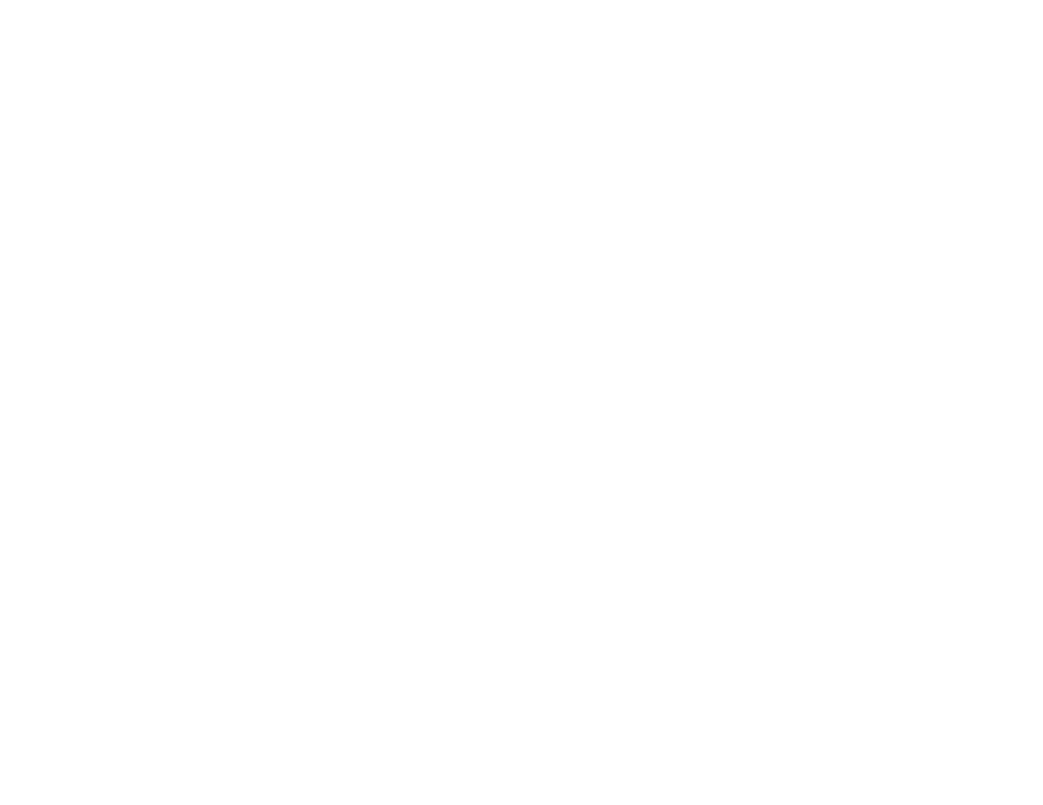
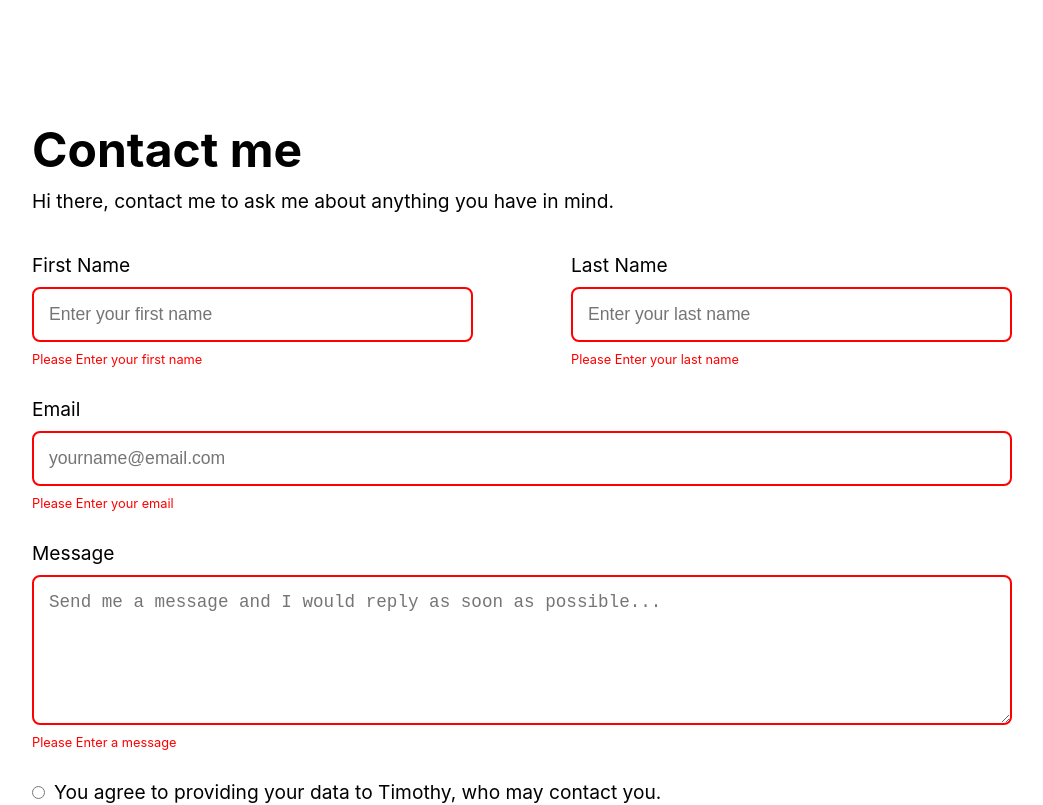
Before and after one commit to Timothy-Achonu/HNG-STAGE-ONE, a React (Create React App) app: page /contact in a window 1280 px wide. Before the commit this address had no page. Shown: the top 805 px of the page, without its empty margins (118-1161 px from the left). Built offline with nearby package versions, Linux system fonts and the light colour scheme.

Commit message:
fix: fixing the position of the form validation warning text

```diff
--- a/src/App.js
+++ b/src/App.js
@@ -7,8 +7,8 @@
   return (
     <div className="App">
         <Routes>
-          <Route path="/HNG-STAGE-ONE" element={<LinkTree />} />
-          <Route path="/HNG-STAGE-ONE/contact" element={<Contact />} />
+          <Route path="/" element={<LinkTree />} />
+          <Route path="/contact" element={<Contact />} />
         </Routes>
 
     </div>
--- a/src/assets/contact.css
+++ b/src/assets/contact.css
@@ -32,6 +32,7 @@
     flex-direction: column;
     margin-top: 20px;
     color: black;
+    position: relative;
 }
 .form div label {
     font-size: 1.2rem;
@@ -44,7 +45,6 @@
     border: 2px solid #ddd;
     font-size: 1.1rem;
     margin-top: 10px;
-
 }
 .form div textarea {
     height: 150px;
@@ -74,17 +74,20 @@
 
 /* form validation */
 
-.display-none {
+.warning-text {
     display: none;
+    font-size: 0.8rem;
+    margin:10px 0;
+    /* position: absolute; */
+    color: red;
 }
 .form div input:invalid,
 .form div textarea:invalid {
     border-color: red !important;
 }
-.form div input:invalid + .display-none,
-.form div textarea:invalid + .display-none {
-   display: block;
-   font-size: 0.8rem;
+.form div input:invalid + .warning-text,
+.form div textarea:invalid + .warning-text {
+   display: flex;
 }
 
 
--- a/src/components/Contact.js
+++ b/src/components/Contact.js
@@ -16,7 +16,7 @@
             placeholder="Enter your first name"
             required
           />
-          <span className="display-none">
+          <span className="warning-text">
             Please Enter your first name </span>
         </div>
         <div className="last-name">
@@ -27,7 +27,7 @@
             placeholder="Enter your last name"
             required
           />
-          <span className="display-none">
+          <span className="warning-text">
             Please Enter your last name </span>
         </div>
         <div>
@@ -38,7 +38,7 @@
             placeholder="yourname@email.com"
             required
           />
-          <span className="display-none">Please Enter your
+          <span className="warning-text">Please Enter your
           email </span>
         </div>
         <div>
@@ -49,7 +49,7 @@
             placeholder="Send me a message and I would reply as soon as possible..."
             required
           ></textarea>
-          <span className="display-none">Please Enter a
+          <span className="warning-text">Please Enter a
           message </span>
         </div>
         <div className="type-radio">
--- a/src/components/LinkTree.js
+++ b/src/components/LinkTree.js
@@ -57,7 +57,7 @@
         Design Books
         <span className="display-none">Get the best design books</span>
       </a>
-      <Link to='/HNG-STAGE-ONE/contact' id='contact'>
+      <Link to='/contact' id='contact'>
          Contact
          <span className="display-none">Go to contact</span>
       </Link>
```
